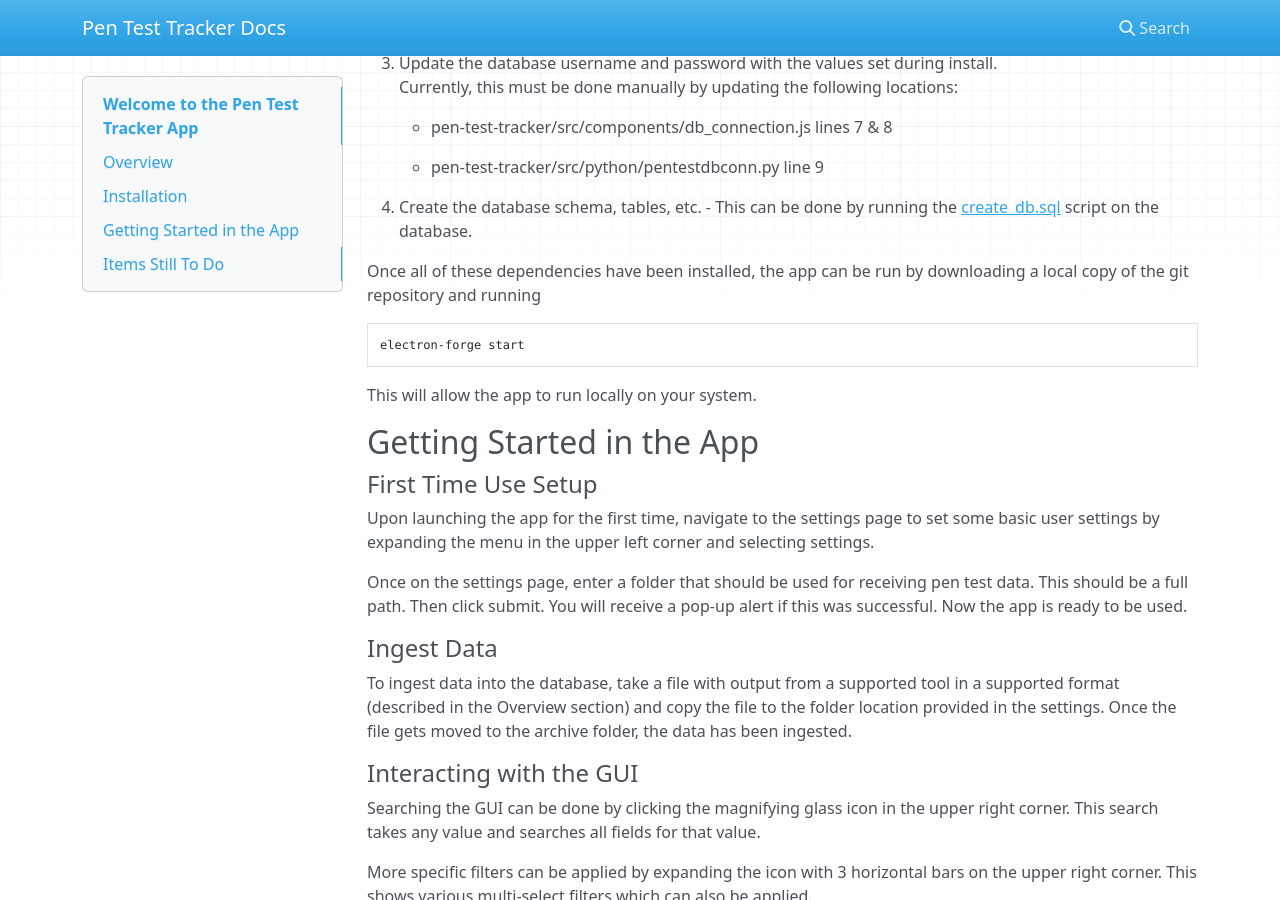
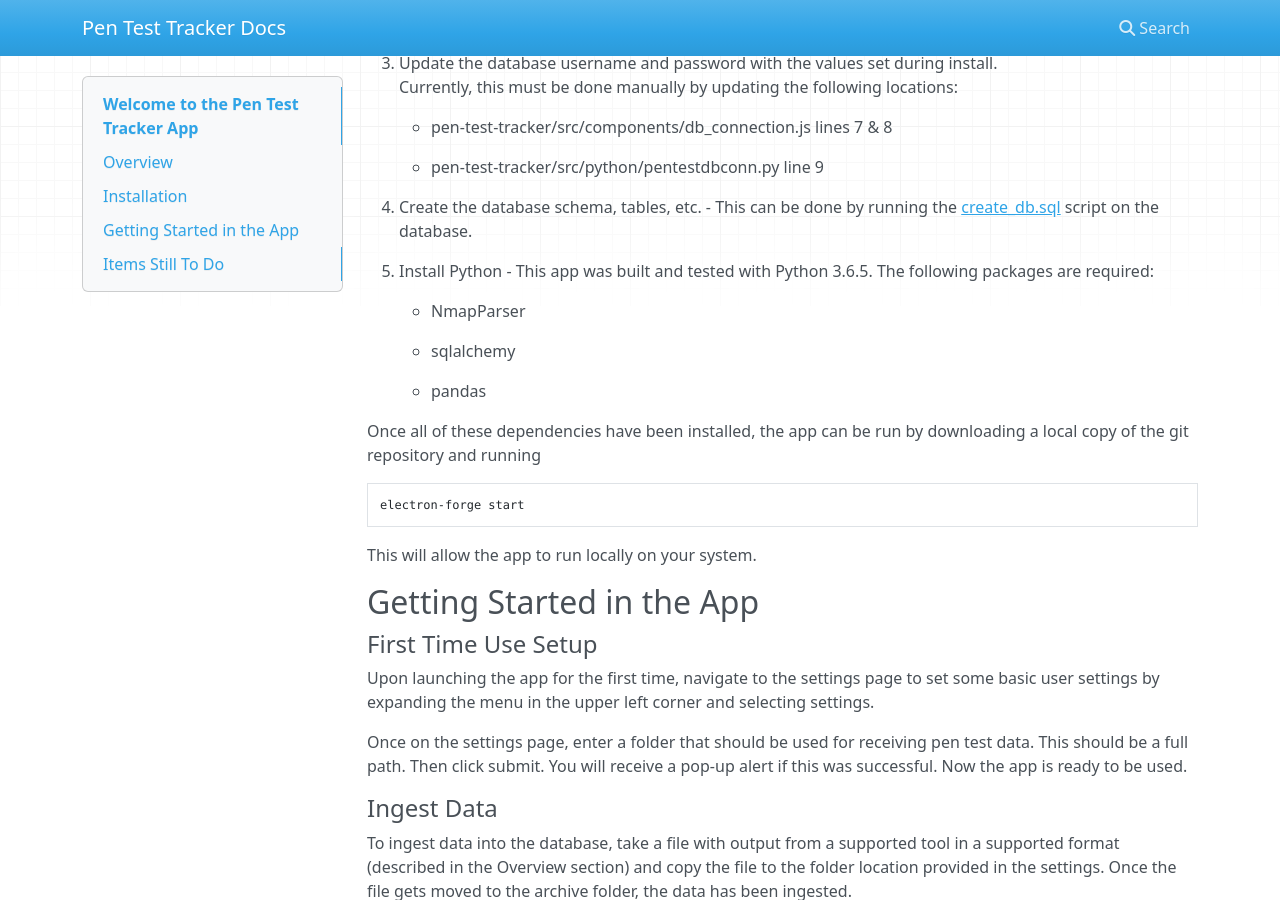
Before and after one commit to SarahLN/Pen-Test-Tracker, an MkDocs documentation site: the page built from docs/index.md, in a window 1280 px wide and 900 px high, scrolled down 872 px. Built offline with MkDocs 1.6.1, drawn with Linux system fonts in a browser that asks for light colours; nearby versions of some CDN libraries.

Commit message:
add python dependency

```diff
--- a/docs/index.md
+++ b/docs/index.md
@@ -51,6 +51,14 @@ Currently, this must be done manually by updating the following locations:
 
 
 4. Create the database schema, tables, etc. - This can be done by running the [create_db.sql](./create_db.sql) script on the database.
+
+5. Install Python - This app was built and tested with Python 3.6.5.  The following packages are required:
+
+    * NmapParser
+
+    * sqlalchemy
+
+    * pandas
 
 Once all of these dependencies have been installed, the app can be run by downloading
 a local copy of the git repository and running
```
Also changed, not shown: README.md (+8 -0 lines).
